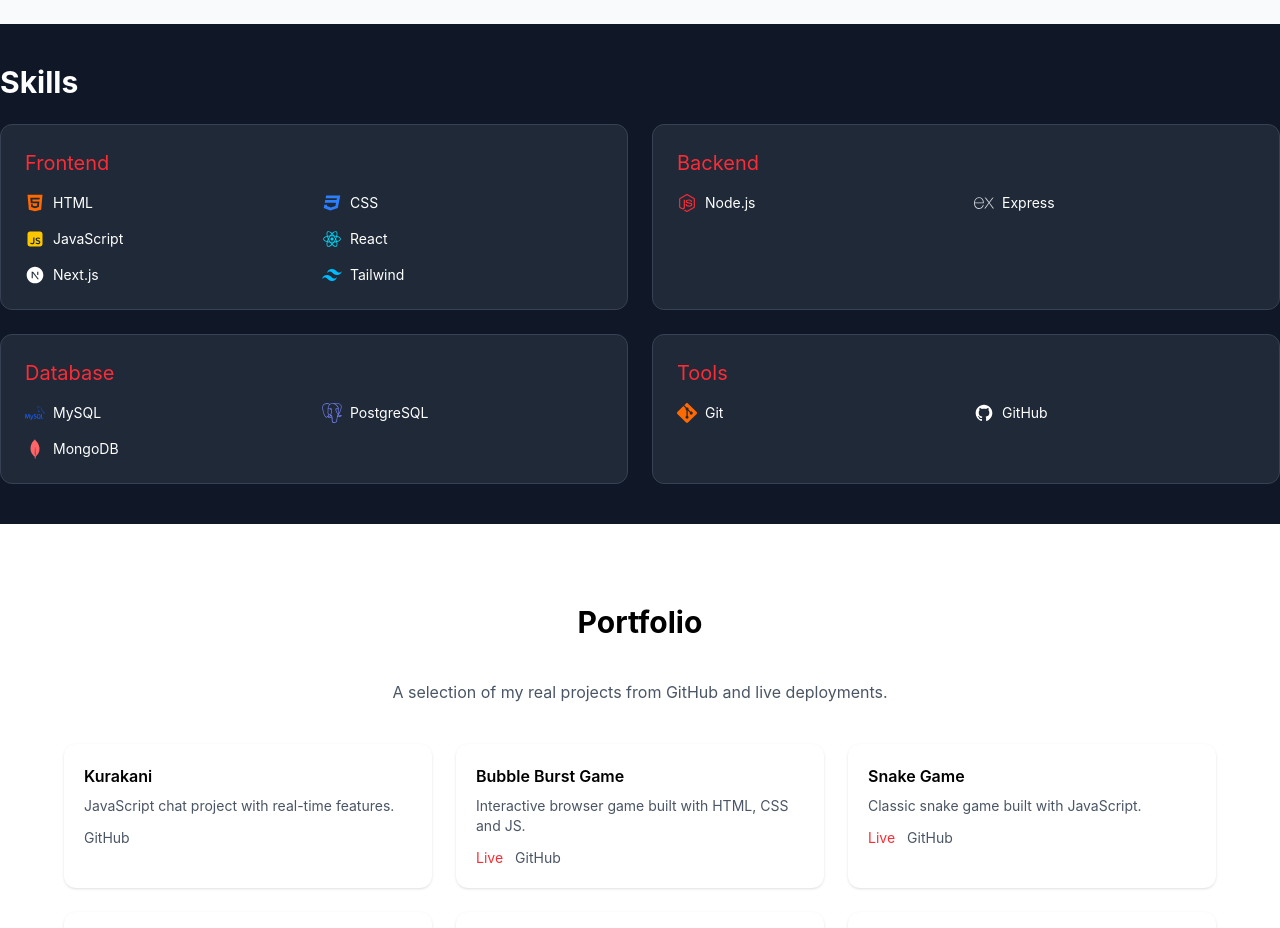
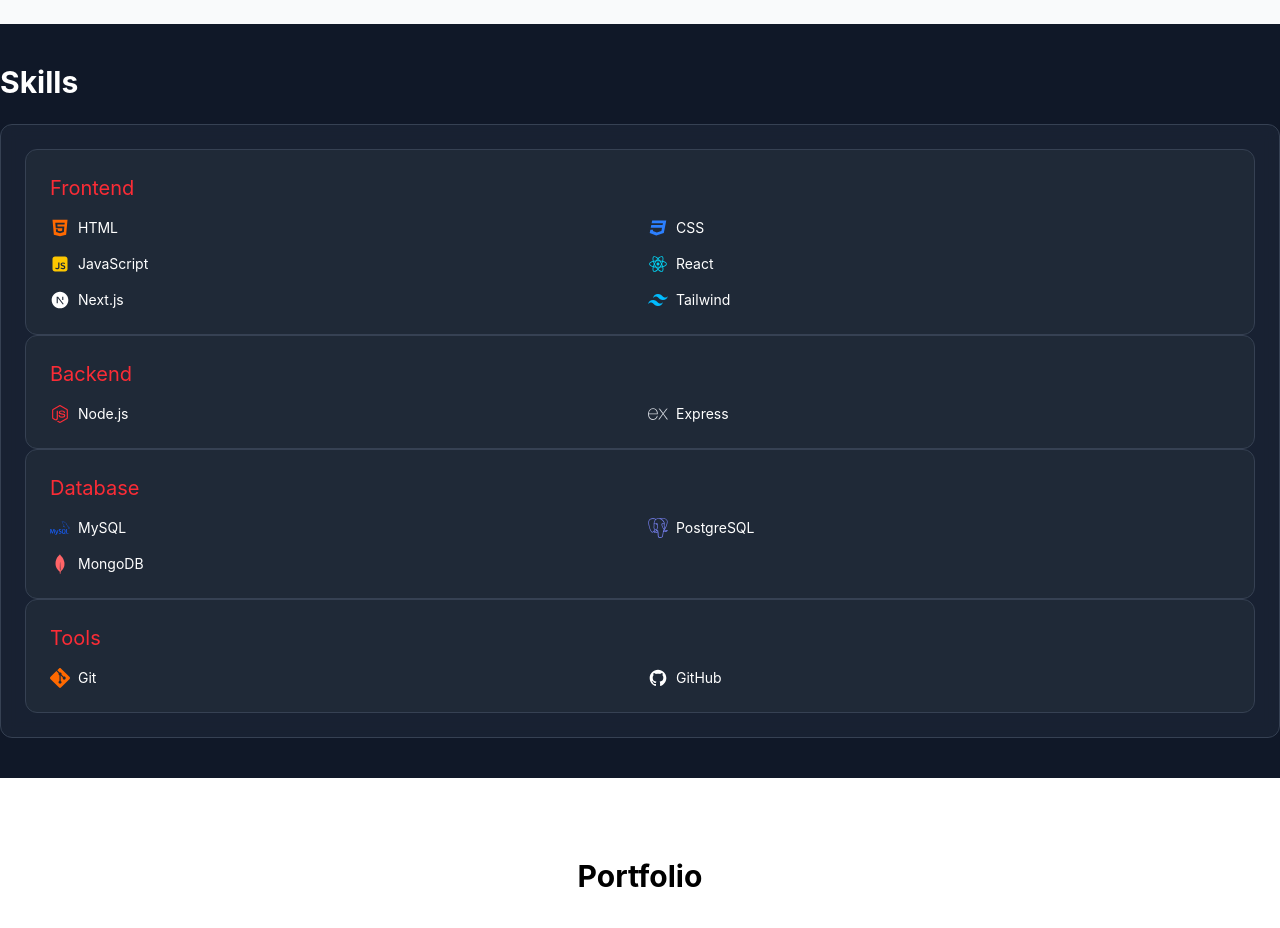
Before and after one commit to abhinavbaral/Webpage-reactversion, a React (Vite) app: page / in a window 1280 px wide. Shown: the part 2160-3088 px from the top of the page. Built offline with nearby package versions, Linux system fonts and the light colour scheme.

Commit message:
color contast changes

```diff
--- a/src/components/Skills.jsx
+++ b/src/components/Skills.jsx
@@ -58,7 +58,7 @@ const Skills = () => {
     id="skills">
       <h2 className="text-3xl font-bold mb-6">Skills</h2>
 
-      <div className="grid grid-cols-1 md:grid-cols-2 gap-6">
+      <div className="bg-gray-800/60 backdrop-blur border border-gray-700 hover:border-red-500/40 transition p-6 rounded-xl">
         <SkillCard title="Frontend" items={frontend} />
         <SkillCard title="Backend" items={backend} />
         <SkillCard title="Database" items={database} />
```
